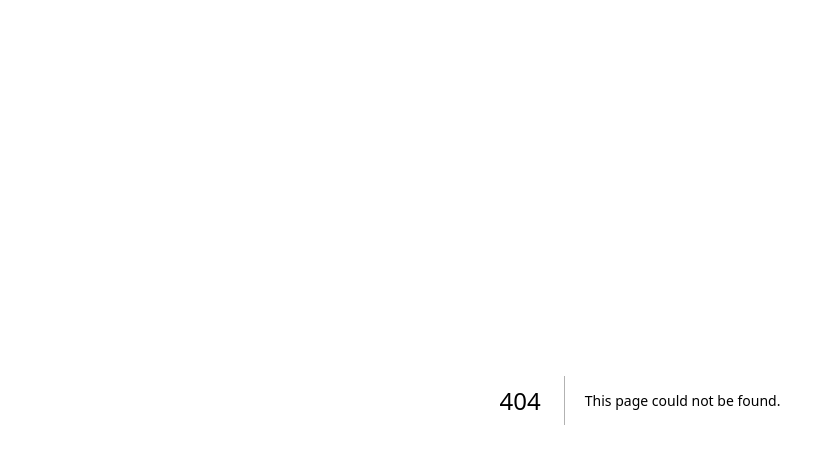
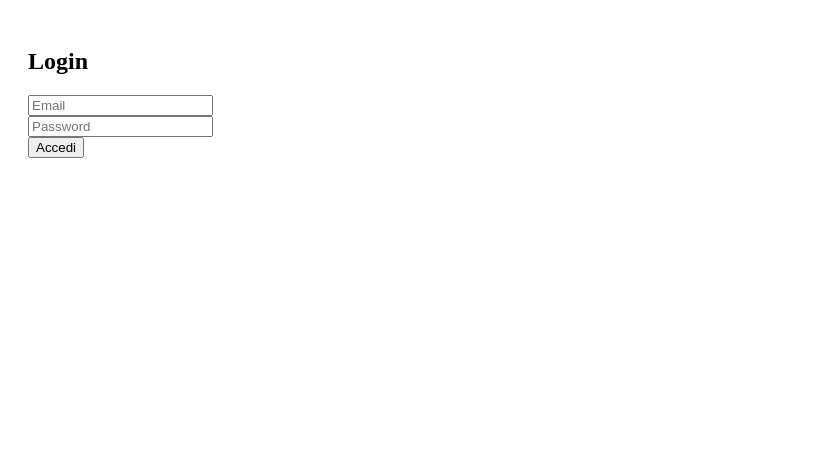
Before and after one commit to ilfrusciante/connectiamo, a Next.js app: page /login in a window 1280 px wide. Before the commit this address had no page. Shown: the top 464 px of the page, without its empty margins (0-815 px from the left). Built offline with nearby package versions, Linux system fonts and the light colour scheme.

Commit message:
Create login.js

```diff
--- /dev/null
+++ b/pages/login.js
@@ -0,0 +1,33 @@
+import { useState } from 'react';
+import { supabase } from '../utils/supabaseClient';
+import { useRouter } from 'next/router';
+
+export default function Login() {
+  const router = useRouter();
+  const [email, setEmail] = useState('');
+  const [password, setPassword] = useState('');
+
+  const handleLogin = async () => {
+    const { error } = await supabase.auth.signInWithPassword({
+      email,
+      password
+    });
+
+    if (!error) {
+      router.push('/');
+    } else {
+      alert(error.message);
+    }
+  };
+
+  return (
+    <div style={{ padding: 20 }}>
+      <h2>Login</h2>
+      <input placeholder="Email" value={email} onChange={(e) => setEmail(e.target.value)} />
+      <br />
+      <input type="password" placeholder="Password" value={password} onChange={(e) => setPassword(e.target.value)} />
+      <br />
+      <button onClick={handleLogin}>Accedi</button>
+    </div>
+  );
+}
```
